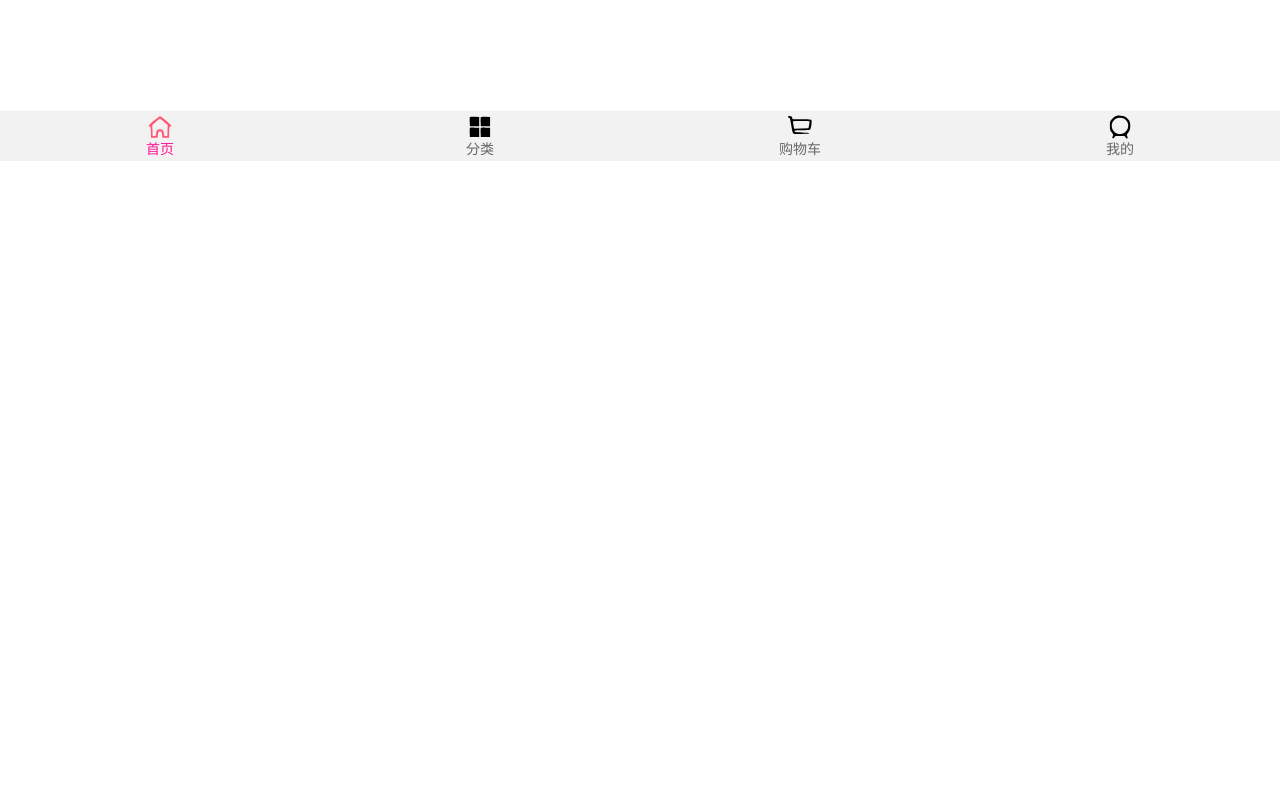
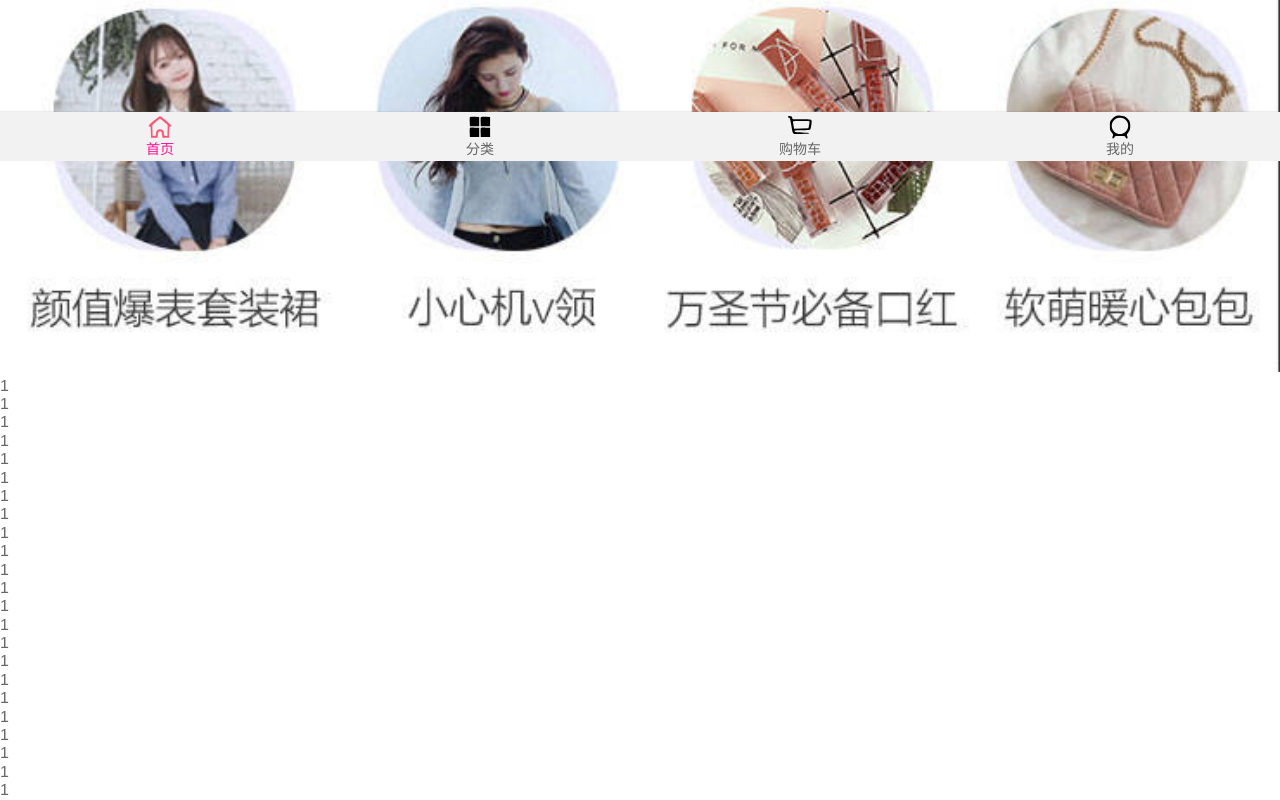
Before and after one commit to waztyzdj/supermall, a Vue app: page /home in a window 1280 px wide. Shown: the part 639-1439 px from the top of the page. Before the commit the page ends 800 px from the top, so only its background shows below. Built offline with nearby package versions, Linux system fonts and the light colour scheme; no server answers.

Commit message:
首页特色栏功能实现

```diff
--- a/src/views/home/Home.vue
+++ b/src/views/home/Home.vue
@@ -5,6 +5,33 @@
     </nav-bar>
     <home-swiper :banner="banner"></home-swiper>
     <recommend :recommend="recommend"></recommend>
+    <feature/>
+    <ul>
+      <li>1</li>
+      <li>1</li>
+      <li>1</li>
+      <li>1</li>
+      <li>1</li>
+      <li>1</li>
+      <li>1</li>
+      <li>1</li>
+      <li>1</li>
+      <li>1</li>
+      <li>1</li>
+      <li>1</li>
+      <li>1</li>
+      <li>1</li>
+      <li>1</li>
+      <li>1</li>
+      <li>1</li>
+      <li>1</li>
+      <li>1</li>
+      <li>1</li>
+      <li>1</li>
+      <li>1</li>
+      <li>1</li>
+    </ul>
+
   </div>
 </template>
 
@@ -12,6 +39,7 @@
 import NavBar from 'components/common/navBar/NavBar';
 import HomeSwiper from './childComponents/HomeSwiper'
 import Recommend from "./childComponents/Recommend";
+import Feature from "./childComponents/Feature";
 
 import { getHomeMultidata } from 'network/home';
 
@@ -26,7 +54,8 @@ export default {
   components: {
     NavBar,
     HomeSwiper,
-    Recommend
+    Recommend,
+    Feature
   },
   created() {
     getHomeMultidata().then(res => {
@@ -39,9 +68,17 @@ export default {
 </script>
 
 <style>
-.home-nav-bar {
-  text-align: center;
-  background: var(--color-tint);
-  color: #fff;
-}
+  #home {
+    padding-top: 44px;
+  }
+  .home-nav-bar {
+    text-align: center;
+    background: var(--color-tint);
+    color: #fff;
+    position: fixed;
+    left: 0;
+    right: 0;
+    top: 0;
+    z-index: 9;
+  }
 </style>
--- /dev/null
+++ b/src/views/home/childComponents/Feature.vue
@@ -0,0 +1,19 @@
+<template>
+  <div class="feature">
+    <a href="https://act.mogujie.com/zzlx67">
+      <img src="~assets/img/home/recommend_bg.jpg">
+    </a>
+  </div>
+</template>
+
+<script>
+export default {
+  name: "Feature"
+}
+</script>
+
+<style>
+  .feature img {
+    width: 100%;
+  }
+</style>
```
